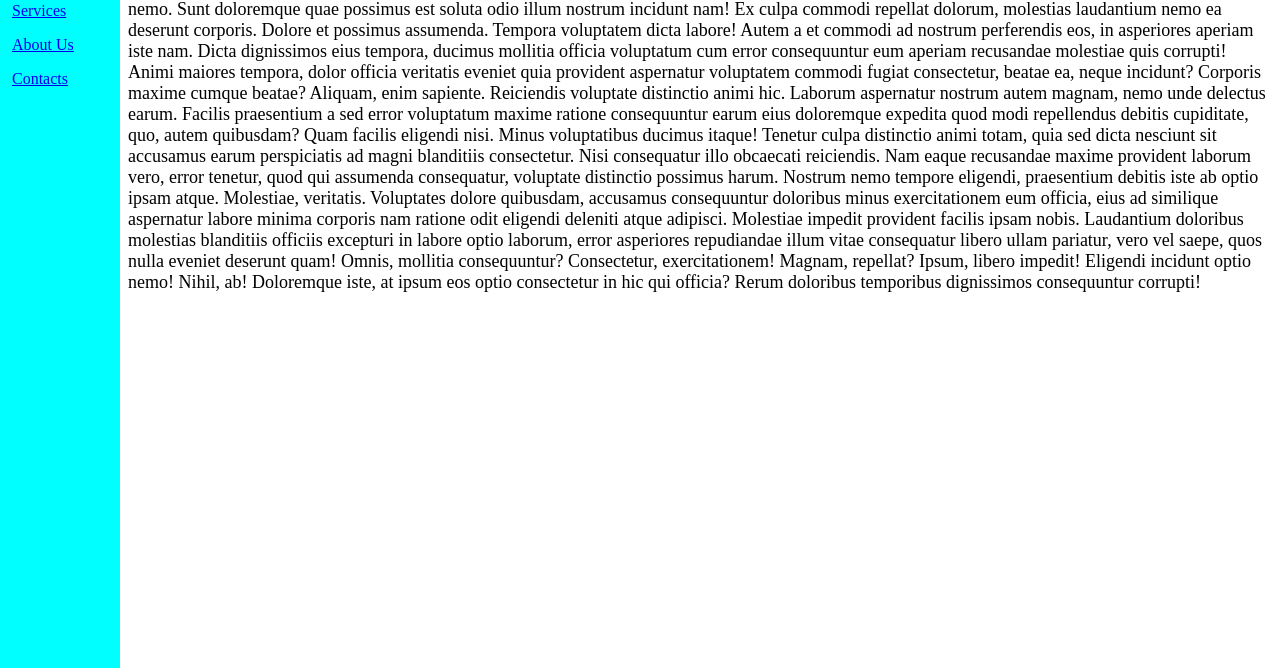
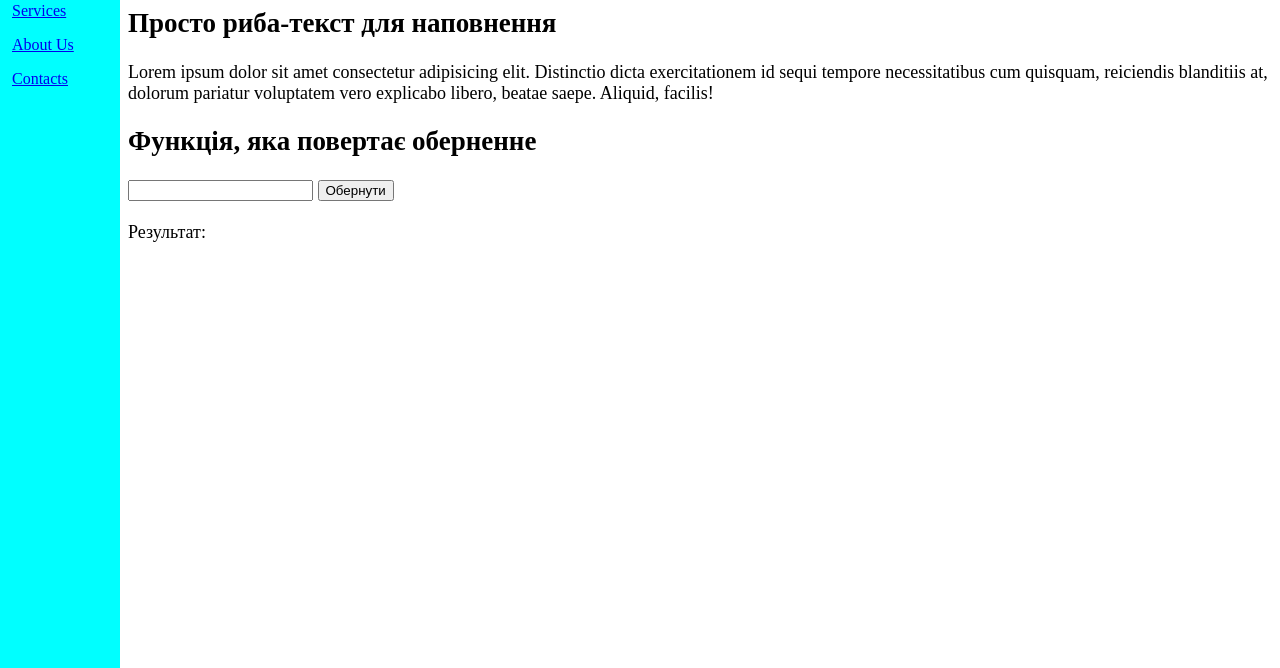
Before and after one commit to vitaliimalynka/sidis_js, a plain HTML site: page index.html in a window 1280 px wide. Shown: the part 132-800 px from the top of the page. Drawn offline with Linux system fonts and the light colour scheme.

Commit message:
add function for reverse string

```diff
--- a/index.html
+++ b/index.html
@@ -25,19 +25,24 @@
       </ul>
     </nav>
     <main class="main">
-      <p>
-        Lorem ipsum dolor sit amet consectetur adipisicing elit. Distinctio dicta exercitationem id sequi tempore necessitatibus cum quisquam, reiciendis blanditiis at, dolorum pariatur voluptatem vero explicabo libero, beatae saepe. Aliquid, facilis!
-        Lorem ipsum dolor sit amet, consectetur adipisicing elit. Error unde ipsum corrupti voluptatum officiis dolor architecto cumque delectus quia distinctio. Nesciunt eum consequuntur in. Architecto maiores sapiente vel voluptatum nemo.
-        Sunt doloremque quae possimus est soluta odio illum nostrum incidunt nam! Ex culpa commodi repellat dolorum, molestias laudantium nemo ea deserunt corporis. Dolore et possimus assumenda. Tempora voluptatem dicta labore!
-        Autem a et commodi ad nostrum perferendis eos, in asperiores aperiam iste nam. Dicta dignissimos eius tempora, ducimus mollitia officia voluptatum cum error consequuntur eum aperiam recusandae molestiae quis corrupti!
-        Animi maiores tempora, dolor officia veritatis eveniet quia provident aspernatur voluptatem commodi fugiat consectetur, beatae ea, neque incidunt? Corporis maxime cumque beatae? Aliquam, enim sapiente. Reiciendis voluptate distinctio animi hic.
-        Laborum aspernatur nostrum autem magnam, nemo unde delectus earum. Facilis praesentium a sed error voluptatum maxime ratione consequuntur earum eius doloremque expedita quod modi repellendus debitis cupiditate, quo, autem quibusdam?
-        Quam facilis eligendi nisi. Minus voluptatibus ducimus itaque! Tenetur culpa distinctio animi totam, quia sed dicta nesciunt sit accusamus earum perspiciatis ad magni blanditiis consectetur. Nisi consequatur illo obcaecati reiciendis.
-        Nam eaque recusandae maxime provident laborum vero, error tenetur, quod qui assumenda consequatur, voluptate distinctio possimus harum. Nostrum nemo tempore eligendi, praesentium debitis iste ab optio ipsam atque. Molestiae, veritatis.
-        Voluptates dolore quibusdam, accusamus consequuntur doloribus minus exercitationem eum officia, eius ad similique aspernatur labore minima corporis nam ratione odit eligendi deleniti atque adipisci. Molestiae impedit provident facilis ipsam nobis.
-        Laudantium doloribus molestias blanditiis officiis excepturi in labore optio laborum, error asperiores repudiandae illum vitae consequatur libero ullam pariatur, vero vel saepe, quos nulla eveniet deserunt quam! Omnis, mollitia consequuntur?
-        Consectetur, exercitationem! Magnam, repellat? Ipsum, libero impedit! Eligendi incidunt optio nemo! Nihil, ab! Doloremque iste, at ipsum eos optio consectetur in hic qui officia? Rerum doloribus temporibus dignissimos consequuntur corrupti!
-      </p>
+      <h1>Тестове з використанням JS</h1>
+      <section>
+        <h2>Просто риба-текст для наповнення</h2>
+        <p>
+          Lorem ipsum dolor sit amet consectetur adipisicing elit. Distinctio dicta exercitationem id sequi tempore necessitatibus cum quisquam, reiciendis blanditiis at, dolorum pariatur voluptatem vero explicabo libero, beatae saepe. Aliquid, facilis!
+        </p>
+      </section>
+
+      <section>
+        <h2>Функція, яка повертає оберненне</h2>
+        <input type="text" id="string">
+        <button id="reverse-btn">Обернути</button>
+        <br>
+        <br>
+        <div>
+          Результат: <code id="reverse-output"></code>
+        </div>
+      </section>
     </main>
   </div>
 </body>
--- a/js/main.js
+++ b/js/main.js
@@ -1,7 +1,9 @@
 import { burgerHandler } from './burgerHandler.js'
+import { reverseHandler } from './reverseHandler.js'
 
 window.addEventListener('DOMContentLoaded', init)
 
 function init() {
   burgerHandler()
+  reverseHandler()
 }
--- /dev/null
+++ b/js/reverseHandler.js
@@ -0,0 +1,23 @@
+import { getElement } from './helpers.js'
+
+export function reverseHandler() {
+  const input = getElement('#string')
+  const btn = getElement('#reverse-btn')
+  const output = getElement('#reverse-output')
+
+  btn.addEventListener('click', () => {
+    const { value } = input
+    if (value === "") {
+      return
+    }
+
+    const reversedString = value.split('')
+      .reverse()
+      .join('')
+
+    output.innerText = reversedString
+  })
+
+
+
+}
```
